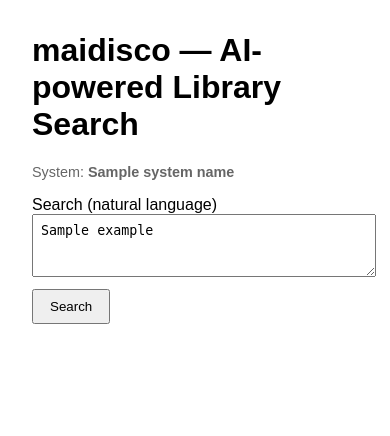
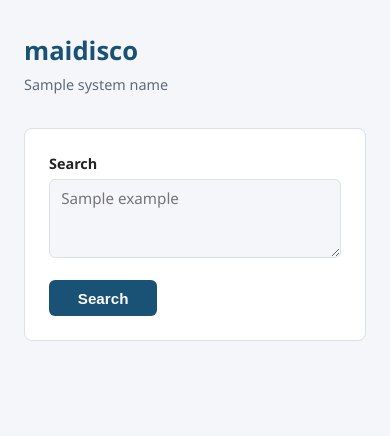
Before and after one commit to UB-Mannheim/maidisco, a Flask app: template templates/index.html in a window 390 px wide. Shown: the top 436 px of the page. Run offline with Flask 3, Linux system fonts and the light colour scheme; the template is opened without the code that fills it: most values are stand-ins (such as "Sample title", 1, 10 or a date in 2020); parts of the project's set-up code (start-up, migrations or seed data) failed here and were passed over.

Commit message:
Redesign web UI with cleaner layout and move AI Summary above results
- Modern card-based layout with better visual hierarchy
- AI Summary displayed before search results
- Filters in responsive grid, with selected values preserved after search
- Collapsible 'Translated query' debug section
- Follow-up queries as pill-style links
- Home link in title for easy navigation

Assisted-by: OpenCode / big-pickle (OpenCode)
Signed-off-by: Stefan Weil <sw@weilnetz.de>

```diff
--- a/templates/index.html
+++ b/templates/index.html
@@ -1,72 +1,243 @@
 <!doctype html>
-<html>
+<html lang="en">
 <head>
 <meta charset="utf-8"/>
+<meta name="viewport" content="width=device-width, initial-scale=1"/>
 <title>maidisco — AI Search</title>
 <style>
-body { font-family: Arial, sans-serif; margin: 2rem; }
-input, select, textarea { width: 100%; padding: 0.5rem; margin-bottom: 0.5rem; }
-button { padding: 0.5rem 1rem; }
-.result { border: 1px solid #ddd; padding: 0.75rem; margin-bottom: 0.5rem; border-radius: 6px; }
-.meta { color: #666; font-size: 0.9rem; }
-.summ { background: #f7f7f9; padding: 0.75rem; border-radius: 6px; margin-top: 1rem; }
-.error-box { background:#fff3cd; border:1px solid #ffc107; padding:1rem; border-radius:6px; margin:1rem 0; }
-.error-box strong { color:#856404; }
-.error-box div { color:#856404; margin-top:0.5rem; }
-.system-info { color: #666; font-size: 0.9rem; margin-bottom: 1rem; }
+:root {
+  --brand: #1a5276;
+  --brand-light: #2980b9;
+  --bg: #f5f6fa;
+  --card: #fff;
+  --border: #dce1e8;
+  --text: #222;
+  --muted: #5f6b7a;
+  --accent: #27ae60;
+  --radius: 8px;
+}
+*, *::before, *::after { box-sizing: border-box; }
+body {
+  font-family: "Segoe UI", system-ui, -apple-system, sans-serif;
+  margin: 0; padding: 0;
+  background: var(--bg); color: var(--text);
+  line-height: 1.5;
+}
+a { color: var(--brand-light); text-decoration: none; }
+a:hover { text-decoration: underline; }
+.container { max-width: 820px; margin: 0 auto; padding: 2rem 1.5rem 4rem; }
+
+/* Header */
+header { margin-bottom: 2rem; }
+header h1 { margin: 0 0 .25rem; font-size: 1.6rem; color: var(--brand); }
+header h1 a { color: inherit; text-decoration: none; }
+header h1 a:hover { text-decoration: none; opacity: .8; }
+header .system-info { color: var(--muted); font-size: .9rem; }
+
+/* Search card */
+.search-card {
+  background: var(--card);
+  border: 1px solid var(--border);
+  border-radius: var(--radius);
+  padding: 1.5rem;
+  margin-bottom: 2rem;
+}
+.search-card label {
+  display: block;
+  font-weight: 600;
+  margin: .75rem 0 .25rem;
+  font-size: .9rem;
+}
+.search-card label:first-child { margin-top: 0; }
+.search-card textarea,
+.search-card select,
+.search-card input {
+  width: 100%;
+  padding: .55rem .7rem;
+  border: 1px solid var(--border);
+  border-radius: 6px;
+  font-size: .95rem;
+  font-family: inherit;
+  background: var(--bg);
+  transition: border-color .15s;
+}
+.search-card textarea:focus,
+.search-card select:focus,
+.search-card input:focus {
+  outline: none;
+  border-color: var(--brand-light);
+}
+.filters-row {
+  display: grid;
+  grid-template-columns: 1fr 1fr 1fr 1fr;
+  gap: .75rem;
+}
+@media (max-width: 600px) {
+  .filters-row { grid-template-columns: 1fr 1fr; }
+}
+.btn {
+  display: inline-block;
+  margin-top: 1rem;
+  padding: .6rem 1.8rem;
+  background: var(--brand);
+  color: #fff;
+  border: none;
+  border-radius: 6px;
+  font-size: .95rem;
+  font-weight: 600;
+  cursor: pointer;
+  transition: background .15s;
+}
+.btn:hover { background: var(--brand-light); }
+
+/* Error */
+.error-box {
+  background: #fef3e2;
+  border-left: 4px solid #e67e22;
+  padding: 1rem 1.25rem;
+  border-radius: 0 var(--radius) var(--radius) 0;
+  margin-bottom: 1.5rem;
+}
+.error-box strong { color: #935116; }
+.error-box div { color: #7a4b10; margin-top: .3rem; }
+
+/* Sections */
+.section { margin-bottom: 2rem; }
+.section h2 {
+  font-size: 1.1rem;
+  color: var(--brand);
+  margin: 0 0 .75rem;
+  padding-bottom: .35rem;
+  border-bottom: 2px solid var(--brand);
+}
+
+/* AI Summary */
+.summary-card {
+  background: linear-gradient(135deg, #eaf2f8, #eaf6ee);
+  border: 1px solid #b8d4e3;
+  border-radius: var(--radius);
+  padding: 1.25rem 1.5rem;
+  font-size: .95rem;
+  line-height: 1.65;
+}
+.summary-card p { margin: .4rem 0; }
+.summary-card h1, .summary-card h2, .summary-card h3 {
+  font-size: 1rem; color: var(--brand); margin: .75rem 0 .25rem;
+}
+.summary-card ul, .summary-card ol { margin: .4rem 0; padding-left: 1.4rem; }
+.summary-card code {
+  background: rgba(0,0,0,.06);
+  padding: .1rem .3rem;
+  border-radius: 3px;
+  font-size: .9rem;
+}
+
+/* Result list */
+.result-item {
+  background: var(--card);
+  border: 1px solid var(--border);
+  border-radius: var(--radius);
+  padding: 1rem 1.25rem;
+  margin-bottom: .6rem;
+  transition: box-shadow .15s;
+}
+.result-item:hover { box-shadow: 0 2px 8px rgba(0,0,0,.07); }
+.result-item .title { font-weight: 600; margin-bottom: .2rem; }
+.result-item .meta { color: var(--muted); font-size: .85rem; }
+.result-item .snippet { margin-top: .5rem; font-size: .9rem; }
+
+/* Follow-up */
+.followup-list { list-style: none; padding: 0; margin: 0; }
+.followup-list li { margin-bottom: .4rem; }
+.followup-list a {
+  display: inline-block;
+  padding: .35rem .8rem;
+  background: var(--bg);
+  border: 1px solid var(--border);
+  border-radius: 20px;
+  font-size: .85rem;
+  transition: background .15s;
+}
+.followup-list a:hover {
+  background: var(--brand-light);
+  color: #fff;
+  text-decoration: none;
+  border-color: var(--brand-light);
+}
+
+/* Query debug */
+.query-debug {
+  background: var(--card);
+  border: 1px solid var(--border);
+  border-radius: var(--radius);
+  padding: 1rem 1.25rem;
+  margin-bottom: 1.5rem;
+  font-size: .85rem;
+  color: var(--muted);
+}
+.query-debug summary { cursor: pointer; font-weight: 600; color: var(--text); }
+.query-debug pre {
+  background: var(--bg);
+  padding: .75rem;
+  border-radius: 6px;
+  overflow-x: auto;
+  font-size: .82rem;
+  margin-top: .5rem;
+}
 </style>
 </head>
 <body>
-<h1>maidisco — AI-powered Library Search</h1>
+<div class="container">
+
+<header>
+  <h1><a href="{{ url_for('index') }}">maidisco</a></h1>
   <div class="system-info">
-  System: <strong>{{ system_name|default("nicht konfiguriert") }}</strong>
-  {% if search_class_label %} — <strong>{{ search_class_label }}</strong>{% endif %}
+    {{ system_name|default("nicht konfiguriert") }}
+    {% if search_class_label %} &middot; {{ search_class_label }}{% endif %}
   </div>
+</header>
 
+<div class="search-card">
 <form method="post" action="{{ url_for('search') }}">
-<label for="nl">Search (natural language)</label>
-<textarea id="nl" name="nl" rows="3">{{ example }}</textarea>
+  <label for="nl">Search</label>
+  <textarea id="nl" name="nl" rows="3" placeholder="{{ example }}">{{ example if query else '' }}</textarea>
 
   {% if show_filters %}
+  <div class="filters-row">
+    <div>
       <label for="language">Language</label>
       <select id="language" name="language">
         <option value="">Any</option>
-  <option value="English">English</option>
-  <option value="German">German</option>
-  <option value="French">French</option>
+        <option value="English" {{ 'selected' if filters and filters.language == 'English' }}>English</option>
+        <option value="German" {{ 'selected' if filters and filters.language == 'German' }}>German</option>
+        <option value="French" {{ 'selected' if filters and filters.language == 'French' }}>French</option>
       </select>
-
+    </div>
+    <div>
       <label for="material_type">Material type</label>
       <select id="material_type" name="material_type">
         <option value="">Any</option>
         {% for f in format_facets %}
-  <option value="{{ f.value }}">{{ f.value }} ({{ f.count }})</option>
+        <option value="{{ f.value }}" {{ 'selected' if filters and filters.material_type == f.value }}>{{ f.value }} ({{ f.count }})</option>
         {% endfor %}
       </select>
-
+    </div>
+    <div>
       <label for="year_from">Year from</label>
-<input type="number" id="year_from" name="year_from" placeholder="e.g., 2019">
-
+      <input type="number" id="year_from" name="year_from" placeholder="e.g. 2019" value="{{ filters.year_from if filters and filters.year_from else '' }}">
+    </div>
+    <div>
       <label for="year_to">Year to</label>
-<input type="number" id="year_to" name="year_to" placeholder="e.g., 2024">
+      <input type="number" id="year_to" name="year_to" placeholder="e.g. 2024" value="{{ filters.year_to if filters and filters.year_to else '' }}">
+    </div>
+  </div>
   {% endif %}
 
-<button type="submit">Search</button>
+  <button type="submit" class="btn">Search</button>
 </form>
+</div>
 
 {% if query %}
-<h2>Query: <em>{{ query }}</em></h2>
-
-<h3>AI → {{ system_name }} translated query</h3>
-<pre>{{ translated }}</pre>
-
-{% if filters %}
-<div><strong>Applied facets:</strong>
-{% for k,v in filters.items() if v %}
-  {{ k }} = {{ v }}{% if not loop.last %}, {% endif %}
-{% endfor %}
-</div>
-{% endif %}
 
 {% if error %}
 <div class="error-box">
@@ -75,27 +246,45 @@ button { padding: 0.5rem 1rem; }
 </div>
 {% endif %}
 
-<h3>Search results ({{ results|length }})</h3>
+{% if summary_html %}
+<div class="section">
+  <h2>AI Summary</h2>
+  <div class="summary-card">{{ summary_html }}</div>
+</div>
+{% endif %}
+
+{% if results %}
+<div class="section">
+  <h2>Search results ({{ results|length }})</h2>
   {% for r in results %}
-<div class="result">
-  <div><strong>[{{ loop.index }}] {{ r.title }}</strong></div>
-  <div class="meta">{{ r.authors }} — {{ r.year }} — {{ r.format }} — <a href="{{ r.link }}" target="_blank">Open record</a></div>
-  {% if r.snippet %}<div style="margin-top:.5rem">{{ r.snippet }}</div>{% endif %}
+  <div class="result-item">
+    <div class="title">[{{ loop.index }}] {{ r.title }}</div>
+    <div class="meta">{{ r.authors }} &middot; {{ r.year }} &middot; {{ r.format }} &middot; <a href="{{ r.link }}" target="_blank">Open record</a></div>
+    {% if r.snippet %}<div class="snippet">{{ r.snippet }}</div>{% endif %}
   </div>
   {% endfor %}
-
-<h3>AI Summary</h3>
-<div class="summ">{{ summary_html }}</div>
+</div>
+{% endif %}
 
 {% if follow_up_queries %}
-<h3>Suggested Follow-up Queries</h3>
-<ul>
+<div class="section">
+  <h2>Suggested follow-up queries</h2>
+  <ul class="followup-list">
   {% for q in follow_up_queries %}
-  <li><a href="#" onclick="document.getElementById('nl').value='{{ q|e }}'; document.querySelector('form').submit();">{{ q }}</a></li>
+    <li><a href="#" onclick="document.getElementById('nl').value='{{ q|e }}'; this.closest('form') ? this.closest('form').submit() : document.querySelector('form').submit(); return false;">{{ q }}</a></li>
   {% endfor %}
   </ul>
+</div>
 {% endif %}
+
+<details class="query-debug">
+  <summary>Translated query</summary>
+  <pre>{{ translated }}</pre>
+</details>
+
 {% endif %}
+
+</div>
 
 {% if matomo_url and matomo_site_id %}
 <!-- Matomo -->
```
Lines whose indentation alone changed are shown as unchanged.
